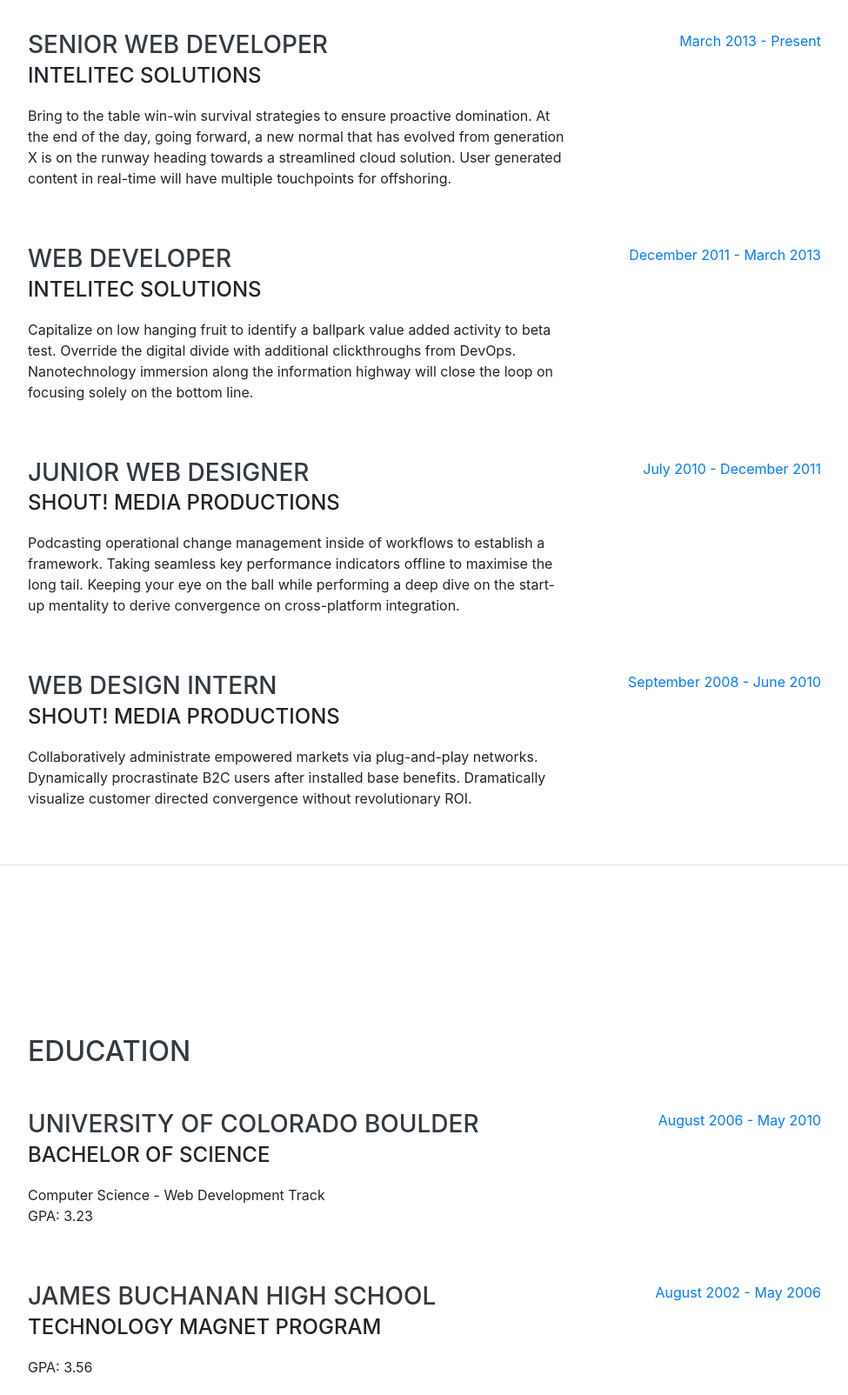
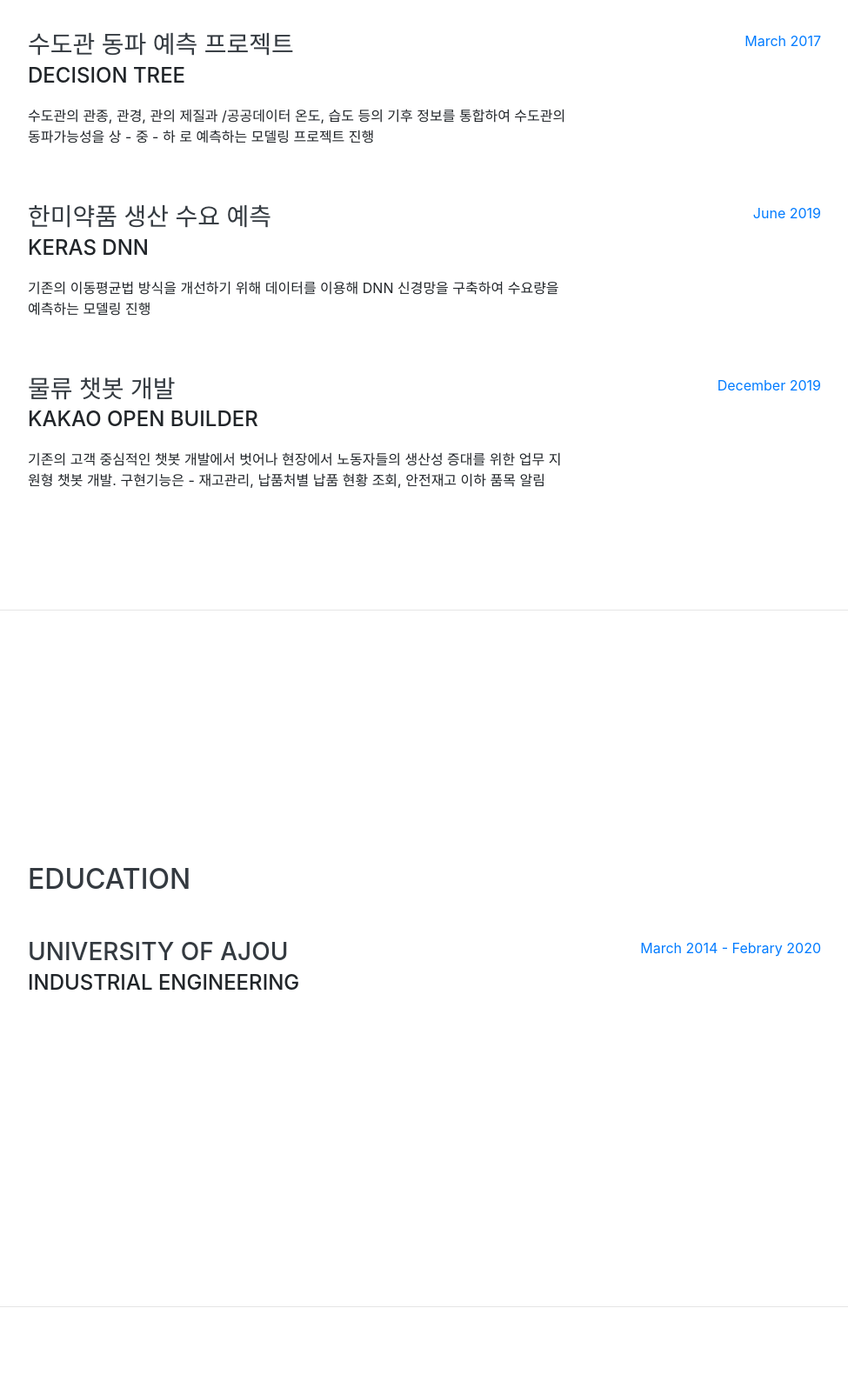
Before and after one commit to leegunha/leegunha.githup.io, a website with bundled scripts: page index.html in a window 1280 px wide. Shown: the part 900-2504 px from the top of the page at 87% size, without its empty margins (288-1263 px from the left). Built offline with nearby package versions, Linux system fonts and the light colour scheme; a web font is replaced by a local one.

Commit message:
홈페이지 수정

```diff
--- a/index.html
+++ b/index.html
@@ -66,10 +66,10 @@
         <h1 class="mb-0">gunha
           <span class="text-primary">lee</span>
         </h1>
-        <div class="subheading mb-5">3542 Berry Street · Cheyenne Wells, CO 80810 · (317) 585-8468 ·
+        <div class="subheading mb-5"> 본가 : 대구 /  현재 거주 : 수원
           <a href="mailto:rjsgk8313@naver.com">rjsgk8313@naver.com</a>
         </div>
-        <p class="lead mb-5">I am experienced in leveraging agile frameworks to provide a robust synopsis for high level overviews. Iterative approaches to corporate strategy foster collaborative thinking to further the overall value proposition.</p>
+        <p class="lead mb-5">제조와 it의 수직적인 통합, 고객 맞춤형 서비스를 제공하는 mes 개발자를 희망하는 이건하 입니다.</p>
         <div class="social-icons">
           <a href="https://github.com/leegunha">
             <i class="fab fa-linkedin-in"></i>
@@ -95,47 +95,38 @@
 
         <div class="resume-item d-flex flex-column flex-md-row justify-content-between mb-5">
           <div class="resume-content">
-            <h3 class="mb-0">Senior Web Developer</h3>
-            <div class="subheading mb-3">Intelitec Solutions</div>
-            <p>Bring to the table win-win survival strategies to ensure proactive domination. At the end of the day, going forward, a new normal that has evolved from generation X is on the runway heading towards a streamlined cloud solution. User generated content in real-time will have multiple touchpoints for offshoring.</p>
+            <h3 class="mb-0">수도관 동파 예측 프로젝트</h3>
+            <div class="subheading mb-3">decision tree</div>
+            <p>수도관의 관종, 관경, 관의 제질과 /공공데이터 온도, 습도 등의 기후 정보를 통합하여 수도관의 동파가능성을 상 - 중 - 하 로 예측하는 모델링 프로젝트 진행</p>
           </div>
           <div class="resume-date text-md-right">
-            <span class="text-primary">March 2013 - Present</span>
+            <span class="text-primary">March 2017 </span>
           </div>
         </div>
 
         <div class="resume-item d-flex flex-column flex-md-row justify-content-between mb-5">
           <div class="resume-content">
-            <h3 class="mb-0">Web Developer</h3>
-            <div class="subheading mb-3">Intelitec Solutions</div>
-            <p>Capitalize on low hanging fruit to identify a ballpark value added activity to beta test. Override the digital divide with additional clickthroughs from DevOps. Nanotechnology immersion along the information highway will close the loop on focusing solely on the bottom line.</p>
+            <h3 class="mb-0">한미약품 생산 수요 예측</h3>
+            <div class="subheading mb-3">keras DNN</div>
+            <p>기존의 이동평균법 방식을 개선하기 위해 데이터를 이용해 DNN 신경망을 구축하여 수요량을 예측하는 모델링 진행</p>
           </div>
           <div class="resume-date text-md-right">
-            <span class="text-primary">December 2011 - March 2013</span>
+            <span class="text-primary"> June 2019</span>
           </div>
         </div>
 
         <div class="resume-item d-flex flex-column flex-md-row justify-content-between mb-5">
           <div class="resume-content">
-            <h3 class="mb-0">Junior Web Designer</h3>
-            <div class="subheading mb-3">Shout! Media Productions</div>
-            <p>Podcasting operational change management inside of workflows to establish a framework. Taking seamless key performance indicators offline to maximise the long tail. Keeping your eye on the ball while performing a deep dive on the start-up mentality to derive convergence on cross-platform integration.</p>
+            <h3 class="mb-0">물류 챗봇 개발</h3>
+            <div class="subheading mb-3">kakao open builder</div>
+            <p>기존의 고객 중심적인 챗봇 개발에서 벗어나 현장에서 노동자들의 생산성 증대를 위한 업무 지원형 챗봇 개발. 구현기능은 - 재고관리, 납품처별 납품 현황 조회, 안전재고 이하 품목 알림</p>
           </div>
           <div class="resume-date text-md-right">
-            <span class="text-primary">July 2010 - December 2011</span>
+            <span class="text-primary"> December 2019 </span>
           </div>
         </div>
 
-        <div class="resume-item d-flex flex-column flex-md-row justify-content-between">
-          <div class="resume-content">
-            <h3 class="mb-0">Web Design Intern</h3>
-            <div class="subheading mb-3">Shout! Media Productions</div>
-            <p>Collaboratively administrate empowered markets via plug-and-play networks. Dynamically procrastinate B2C users after installed base benefits. Dramatically visualize customer directed convergence without revolutionary ROI.</p>
-          </div>
-          <div class="resume-date text-md-right">
-            <span class="text-primary">September 2008 - June 2010</span>
-          </div>
-        </div>
+
 
       </div>
 
@@ -149,26 +140,16 @@
 
         <div class="resume-item d-flex flex-column flex-md-row justify-content-between mb-5">
           <div class="resume-content">
-            <h3 class="mb-0">University of Colorado Boulder</h3>
-            <div class="subheading mb-3">Bachelor of Science</div>
-            <div>Computer Science - Web Development Track</div>
-            <p>GPA: 3.23</p>
+            <h3 class="mb-0">University of Ajou</h3>
+            <div class="subheading mb-3">Industrial engineering</div>
+
           </div>
           <div class="resume-date text-md-right">
-            <span class="text-primary">August 2006 - May 2010</span>
+            <span class="text-primary">March 2014 - Febrary 2020</span>
           </div>
         </div>
 
-        <div class="resume-item d-flex flex-column flex-md-row justify-content-between">
-          <div class="resume-content">
-            <h3 class="mb-0">James Buchanan High School</h3>
-            <div class="subheading mb-3">Technology Magnet Program</div>
-            <p>GPA: 3.56</p>
-          </div>
-          <div class="resume-date text-md-right">
-            <span class="text-primary">August 2002 - May 2006</span>
-          </div>
-        </div>
+
 
       </div>
     </section>
@@ -182,10 +163,7 @@
         <div class="subheading mb-3">Programming Languages &amp; Tools</div>
         <ul class="list-inline dev-icons">
           <li class="list-inline-item">
-            <i class="fab fa-html5"></i>
-          </li>
-          <li class="list-inline-item">
-            <i class="fab fa-css3-alt"></i>
+            <i class="fab java"></i>
           </li>
           <li class="list-inline-item">
             <i class="fab fa-js-square"></i>
@@ -223,16 +201,14 @@
         <ul class="fa-ul mb-0">
           <li>
             <i class="fa-li fa fa-check"></i>
-            Mobile-First, Responsive Design</li>
+            java를 이용한 웹 개발</li>
           <li>
             <i class="fa-li fa fa-check"></i>
-            Cross Browser Testing &amp; Debugging</li>
+            python을 이용한 데이터 분석</li>
           <li>
             <i class="fa-li fa fa-check"></i>
-            Cross Functional Teams</li>
-          <li>
-            <i class="fa-li fa fa-check"></i>
-            Agile Development &amp; Scrum</li>
+            kakao i open builder 와 node.js를 이용한 챗봇개발</li>
+
         </ul>
       </div>
     </section>
@@ -242,8 +218,8 @@
     <section class="resume-section p-3 p-lg-5 d-flex align-items-center" id="interests">
       <div class="w-100">
         <h2 class="mb-5">Interests</h2>
-        <p>Apart from being a web developer, I enjoy most of my time being outdoors. In the winter, I am an avid skier and novice ice climber. During the warmer months here in Colorado, I enjoy mountain biking, free climbing, and kayaking.</p>
-        <p class="mb-0">When forced indoors, I follow a number of sci-fi and fantasy genre movies and television shows, I am an aspiring chef, and I spend a large amount of my free time exploring the latest technology advancements in the front-end web development world.</p>
+        <p>자동차 제조 현장에서 아르바이트 경험, 군대에서의 erp 사용 경험이 어우러져 mes에 대해 관심가지게 되었고 이후에 꾸준히 인공지능, iot 기술에 관심가지고 개발 및 연구중</p>
+        <p class="mb-0"></p>
       </div>
     </section>
 
@@ -255,30 +231,30 @@
         <ul class="fa-ul mb-0">
           <li>
             <i class="fa-li fa fa-trophy text-warning"></i>
-            Google Analytics Certified Developer</li>
+            교내 자기개발 해외연수 우수상 수상</li>
           <li>
             <i class="fa-li fa fa-trophy text-warning"></i>
-            Mobile Web Specialist - Google Certification</li>
+            </li>
           <li>
             <i class="fa-li fa fa-trophy text-warning"></i>
             1<sup>st</sup>
-            Place - University of Colorado Boulder - Emerging Tech Competition 2009</li>
+            </li>
           <li>
             <i class="fa-li fa fa-trophy text-warning"></i>
             1<sup>st</sup>
-            Place - University of Colorado Boulder - Adobe Creative Jam 2008 (UI Design Category)</li>
+            </li>
           <li>
             <i class="fa-li fa fa-trophy text-warning"></i>
             2<sup>nd</sup>
-            Place - University of Colorado Boulder - Emerging Tech Competition 2008</li>
+            </li>
           <li>
             <i class="fa-li fa fa-trophy text-warning"></i>
             1<sup>st</sup>
-            Place - James Buchanan High School - Hackathon 2006</li>
+            </li>
           <li>
             <i class="fa-li fa fa-trophy text-warning"></i>
             3<sup>rd</sup>
-            Place - James Buchanan High School - Hackathon 2005</li>
+            </li>
         </ul>
       </div>
     </section>
```
Also changed, not shown: README.md.
